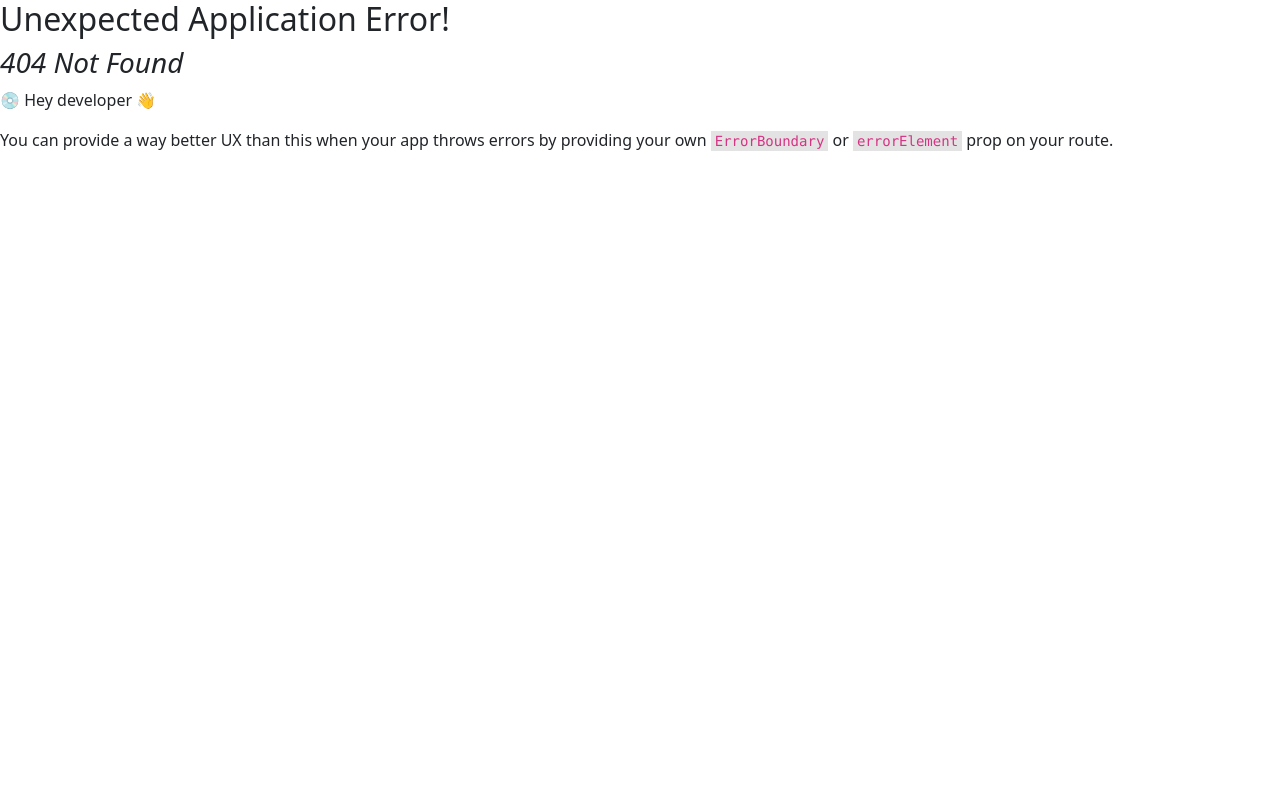
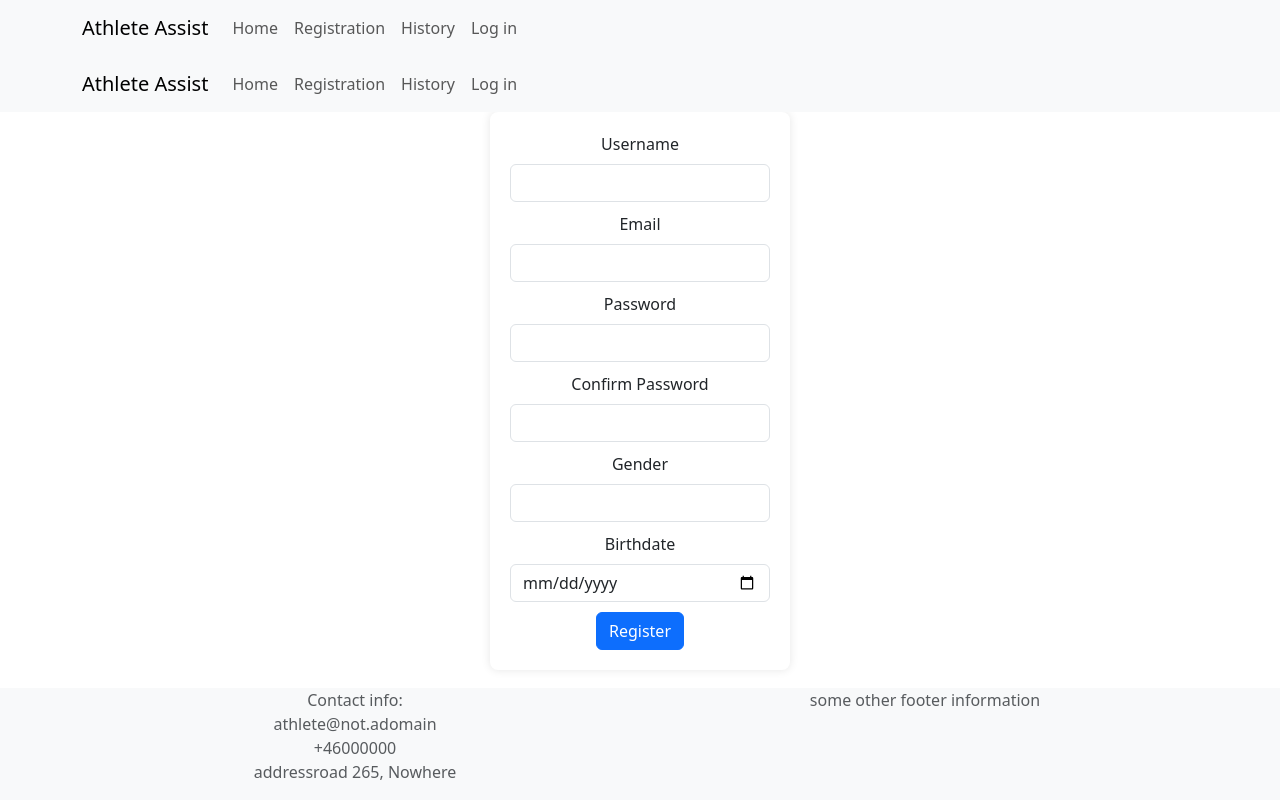
Before and after one commit to wepia/DAT076-group4, a React (Create React App) app in the folder client/: page /registration in a window 1280 px wide. Before the commit this address had no page. Built offline with nearby package versions, Linux system fonts and the light colour scheme.

Commit message:
modified navbar and index so navigation works betwen home and registration

```diff
--- a/client/src/components/appnavbar.tsx
+++ b/client/src/components/appnavbar.tsx
@@ -11,8 +11,8 @@ function AppNavbar() {
           <Navbar.Toggle aria-controls="basic-navbar-nav" />
           <Navbar.Collapse>
             <Nav className="me-auto">
-              <Nav.Link href="#home">Home</Nav.Link>
-              <Nav.Link href="#registration">Registration</Nav.Link>
+              <Nav.Link href="/home">Home</Nav.Link>
+              <Nav.Link href="/registration">Registration</Nav.Link>
               <Nav.Link href="#history">History</Nav.Link>
               <Nav.Link href="#login">Log in</Nav.Link>
             </Nav>
--- a/client/src/RegistrationForm.tsx
+++ b/client/src/pages/RegistrationForm.tsx
@@ -1,11 +1,12 @@
 import React, { FormEvent, ReactNode, useState } from "react";
-import "./RegistrationForm.css";
-import "../node_modules/bootstrap/dist/css/bootstrap.min.css";
+import "../RegistrationForm.css";
+import "../../node_modules/bootstrap/dist/css/bootstrap.min.css";
 import axios from "axios";
-import InputField from "./InputField";
-import modal from "react-bootstrap/Modal";
+import InputField from "../components/InputField";
 import Modal from "react-bootstrap/Modal";
 import { Button } from "react-bootstrap";
+import AppNavbar from "../components/appnavbar";
+
 function RegistrationForm() {
   const [showModal, setShowModal] = useState(false);
   const [modalMessage, setModalMessage] = useState("");
@@ -58,6 +59,7 @@ function RegistrationForm() {
 
   return (
     <div>
+      <AppNavbar/>
       <form
         action="process_registration.php"
         onSubmit={(e) => {
@@ -135,6 +137,8 @@ function RegistrationForm() {
           </Button>
         </Modal.Footer>
       </Modal>
+
+      <footer/>
     </div>
   );
 }
```
Also changed, not shown: client/src/index.tsx (+22 -12 lines), client/src/components/InputField.tsx (renamed from client/src/InputField.tsx), 1 other file (tests, documents, lock files or other folders).
